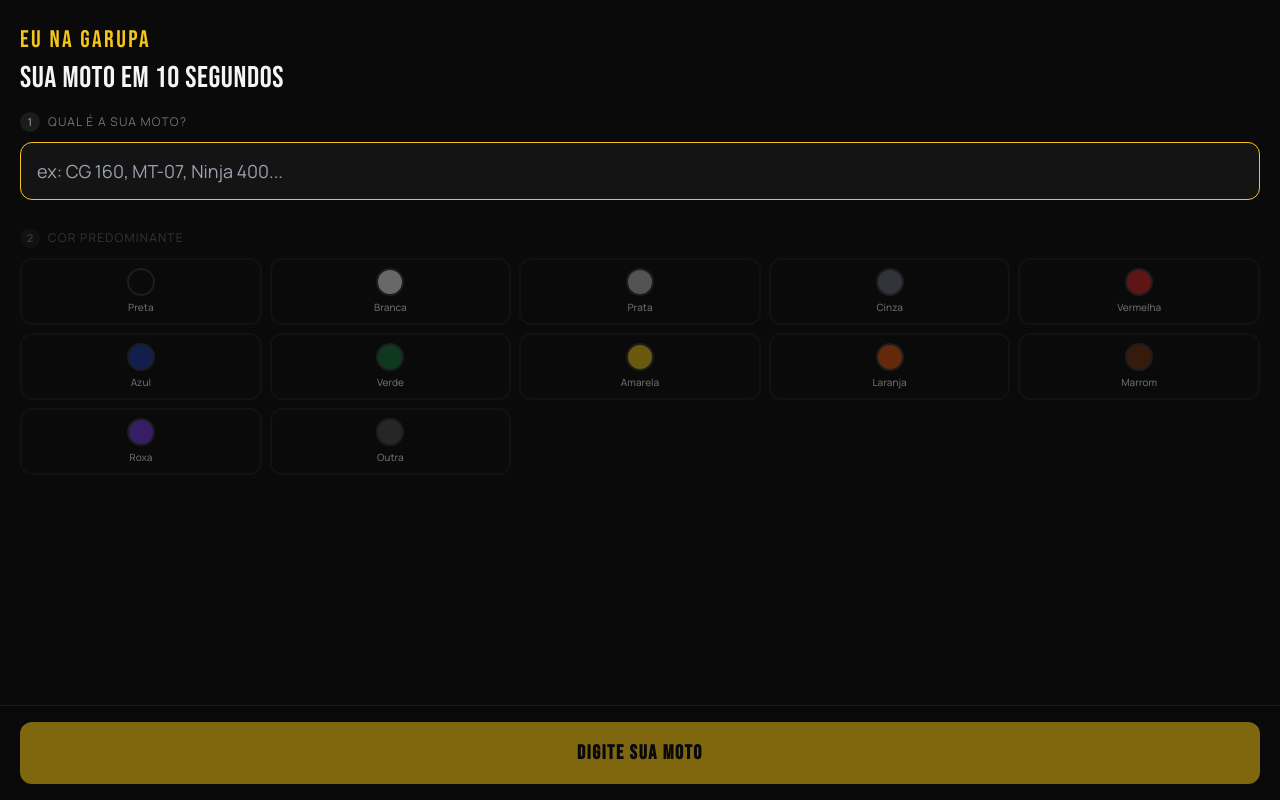
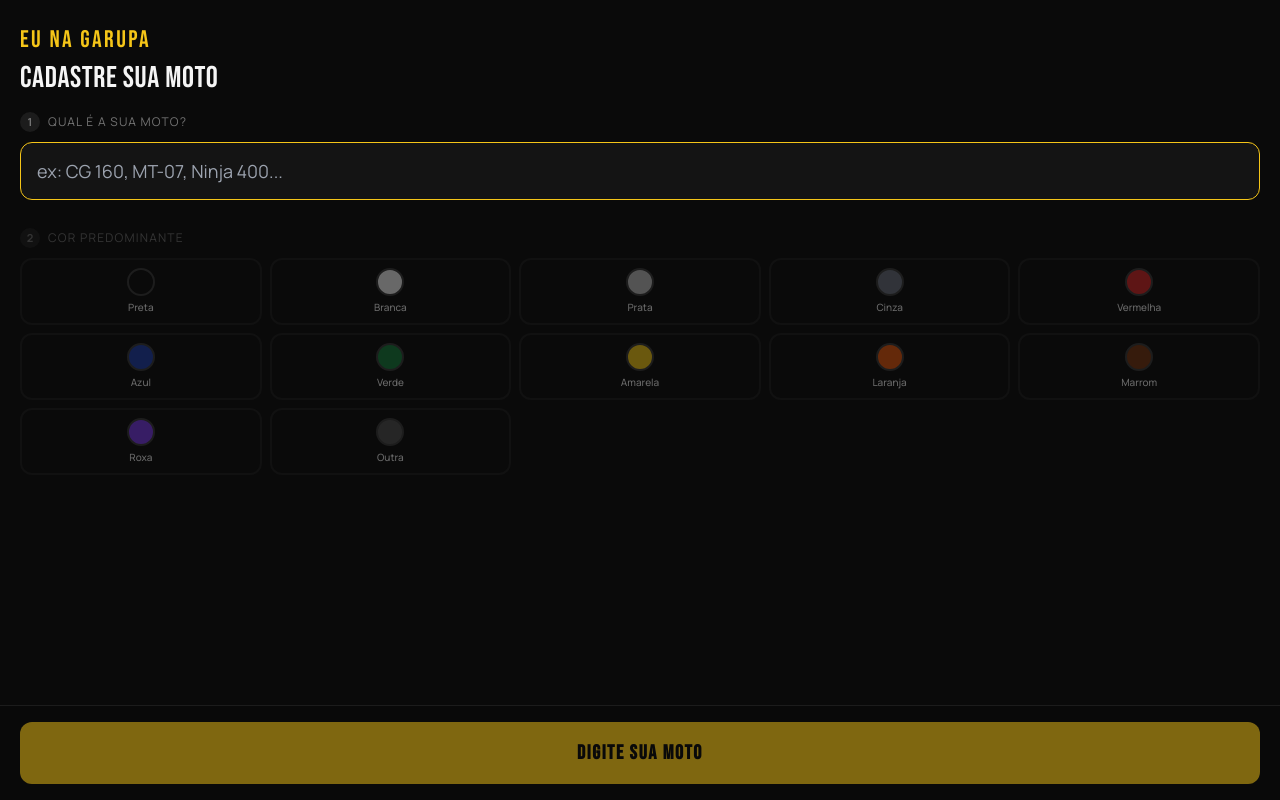
Before and after one commit to sergiosartorio/eu-na-garupa-app, a React (Vite) app: page / in a window 1280 px wide. Built offline with nearby package versions, Linux system fonts and the light colour scheme.

Commit message:
Remove subtitulo do onboarding

```diff
--- a/src/components/Onboarding.jsx
+++ b/src/components/Onboarding.jsx
@@ -78,7 +78,7 @@ export default function Onboarding({ perfilInicial, onSalvar }) {
         <p className="font-display text-2xl tracking-widest text-signal mb-1">
           EU NA GARUPA
         </p>
-        <h1 className="text-3xl">SUA MOTO EM 10 SEGUNDOS</h1>
+        <h1 className="text-3xl">CADASTRE SUA MOTO</h1>
       </header>
 
       <main className="flex-1 px-5 pb-32 overflow-y-auto space-y-7">
```
